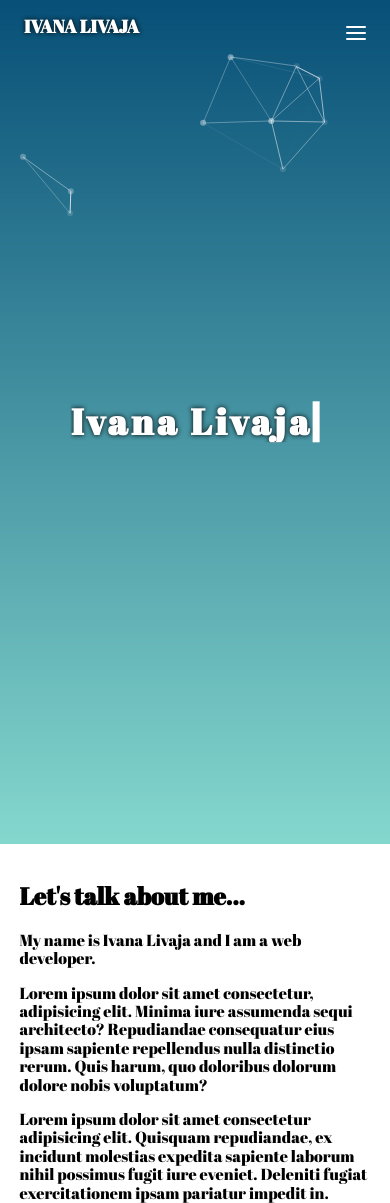
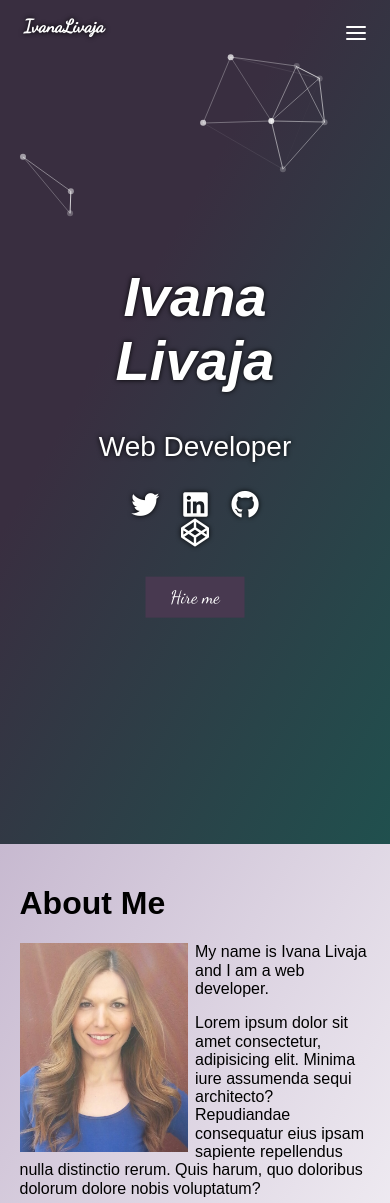
Before and after one commit to Ivilili/portfolio, a plain HTML site: page index.html in a window 390 px wide. Shown: the top 1203 px of the page. Drawn offline with nearby package versions, Linux system fonts and the light colour scheme; a web font is replaced by a local one.

Commit message:
more styling, added profile pic

```diff
--- a/index.html
+++ b/index.html
@@ -4,7 +4,9 @@
     <meta charset="UTF-8">
     <meta name="viewport" content="width=device-width, initial-scale=1.0">
     <meta http-equiv="X-UA-Compatible" content="ie=edge">
-    <link href="https://fonts.googleapis.com/css?family=Abril+Fatface" rel="stylesheet">
+    <link href="https://fonts.googleapis.com/css?family=Dancing+Script" rel="stylesheet">
+    <link href="https://fonts.googleapis.com/css?family=Cantarell" rel="stylesheet">
+    <link rel="stylesheet" href="https://use.fontawesome.com/releases/v5.6.3/css/all.css" integrity="sha384-UHRtZLI+pbxtHCWp1t77Bi1L4ZtiqrqD80Kn4Z8NTSRyMA2Fd33n5dQ8lWUE00s/" crossorigin="anonymous">
     <link rel="stylesheet" href="normalize.css">
     <link rel="stylesheet" href="style.css">
     <title>My Portfolio</title>
@@ -22,7 +24,7 @@
                 <i></i>
             </label>
             <div class="logo">
-                <a href="#">IVANA LIVAJA</a>
+                <a href="#">IvanaLivaja</a>
             </div>
             <div class="nav-wrapper">
             <ul>
@@ -33,27 +35,61 @@
             </ul>
             </div>
         </nav>
+        <div class="title-text">
         <h1 class="title">Ivana Livaja</h1>
-       <p></p>
+        <p> Web Developer</p>
+
+         <div class="icons">
+                 <a href="https://twitter.com" id="profile-link" target="_blank">
+                    <i class="fab fa-twitter fa-2x"></i>
+                </a>
+                <a href="https://linkedin.com" id="profile-link" target="_blank">
+                    <i class="fab fa-linkedin fa-2x"></i>
+                </a>
+                 <a href="https://github.io" id="profile-link" target="_blank">
+                    <i class="fab fa-github fa-2x"></i>
+                </a>
+                 <a href="https://codepen.io" id="profile-link" target="_blank">
+                    <i class="fab fa-codepen fa-2x"></i>
+                </a>
+          </div>
+          <button>Hire me</button>
+          </div>
     </section>
 
     <section class="section static text">
-        <h2>Let's talk about me...</h2>
+        <h1>About Me</h1>
+        <img src="profileimg.jpg" alt="profile" class="image">
     <p>My name is Ivana Livaja and I am a web developer.</p>
     <p>Lorem ipsum dolor sit amet consectetur, adipisicing elit. Minima iure assumenda sequi architecto? Repudiandae consequatur eius ipsam sapiente repellendus nulla distinctio rerum. Quis harum, quo doloribus dolorum dolore nobis voluptatum?</p>
     <p>Lorem ipsum dolor sit amet consectetur adipisicing elit. Quisquam repudiandae, ex incidunt molestias expedita sapiente laborum nihil possimus fugit iure eveniet. Deleniti fugiat exercitationem ipsam pariatur impedit in. Modi, cumque?</p>
+    <h1>What I work with</h1>
+
+    <p>Lorem ipsum dolor sit, amet consectetur adipisicing elit. Quam architecto cupiditate voluptatem adipisci consequuntur ipsam atque voluptas ullam fugiat voluptatibus, maxime eveniet incidunt hic voluptatum repudiandae modi? Sed, debitis qui?</p>
+
+    <div class="icons">
+        <a href="" id="profile-link" target="_blank">
+           <i class="fab fa-html5 fa-4x"></i>
+       </a>
+       <a href="" id="profile-link" target="_blank">
+        <i class="fab fa-css3 fa-4x"></i>
+       </a>
+        <a href="" id="profile-link" target="_blank">
+            <i class="fab fa-js fa-4x"></i>
+       </a>
+        <a href="" id="profile-link" target="_blank">
+            <i class="fab fa-react fa-4x"></i>
+       </a>
+       <a href="" id="profile-link" target="_blank">
+        <i class="fab fa-github fa-4x"></i>
+   </a>
+   <a href="" id="profile-link" target="_blank">
+    <i class="fab fa-node fa-4x"></i>
+</a>
+ </div>
     </section>
 
     <section class="section parallax bg2">
-        <h1>What I work with</h1>
-
-        <p>Lorem ipsum dolor sit, amet consectetur adipisicing elit. Quam architecto cupiditate voluptatem adipisci consequuntur ipsam atque voluptas ullam fugiat voluptatibus, maxime eveniet incidunt hic voluptatum repudiandae modi? Sed, debitis qui?</p>
-        <p>Lorem, ipsum dolor sit amet consectetur adipisicing elit. Similique odio sit nulla dignissimos voluptatibus doloremque, deleniti sint aperiam omnis itaque velit quasi, veniam corporis tempore accusamus, possimus illo repellat laudantium.</p>
-        <p>Lorem ipsum dolor sit, amet consectetur adipisicing elit. Quam architecto cupiditate voluptatem adipisci consequuntur ipsam atque voluptas ullam fugiat voluptatibus, maxime eveniet incidunt hic voluptatum repudiandae modi? Sed, debitis qui?</p>
-        <p>Lorem, ipsum dolor sit amet consectetur adipisicing elit. Similique odio sit nulla dignissimos voluptatibus doloremque, deleniti sint aperiam omnis itaque velit quasi, veniam corporis tempore accusamus, possimus illo repellat laudantium.</p>
-
-    </section>
-    <section class="section static text">
         <h1>What I work on...</h1>
         <h2>PROJECTS</h2>
         <h3>View My Work</h3>
@@ -63,10 +99,10 @@
                     <img src="https://s3-us-west-2.amazonaws.com/i.cdpn.io/2256382.mGbgzo.small.9dae7800-c4fa-4f01-9783-26f90a1d02d4.png" alt="Random Quote Machine">
                 </a>
                 <a href="#" class="btn-light">
-                        <i class="fa fa-eye"></i>Random Quote Machine
+                    <i class="fa fa-eye"></i> Random Quote Machine
                 </a>
                 <a href="#" class="btn-dark">
-                        <i class="fa fa-codepen"></i>CodePen
+                    <i class="fab fa-codepen"></i> CodePen
                 </a>
             </div>
             <div class="project-tile">
@@ -74,10 +110,10 @@
                     <img src="https://s3-us-west-2.amazonaws.com/i.cdpn.io/2256382.dqqJdG.small.35c383f5-3f70-4c34-8802-296e440f8a9b.png" alt="Tribute Page">
                 </a>
                 <a href="#" class="btn-light">
-                        <i class="fa fa-eye"></i>Tribute Page
+                    <i class="fa fa-eye"></i> Tribute Page
                 </a>
                 <a href="#" class="btn-dark">
-                        <i class="fa fa-codepen"></i>CodePen
+                    <i class="fab fa-codepen"></i> CodePen
                 </a>
             </div>
             <div class="project-tile">
@@ -85,10 +121,10 @@
                     <img src="https://s3-us-west-2.amazonaws.com/i.cdpn.io/2256382.gdywOe.small.3f3afc77-f53b-4c63-a45f-2e6e8df43a5b.png" alt="Product Landing Page">
                 </a>
                 <a href="#" class="btn-light">
-                        <i class="fa fa-eye"></i>Landing Page
+                    <i class="fa fa-eye"></i> Landing Page
                 </a>
                 <a href="#" class="btn-dark">
-                        <i class="fa fa-codepen"></i>CodePen
+                    <i class="fab fa-codepen"></i> CodePen
                 </a>
             </div>
             <div class="project-tile">
@@ -96,15 +132,17 @@
                     <img src="https://s3-us-west-2.amazonaws.com/i.cdpn.io/2256382.QVqwdq.small.dd885688-ea61-4e1a-8115-bd2c8cfd7978.png" alt="Technical Documentation Page">
                 </a>
                 <a href="#" class="btn-light">
-                        <i class="fa fa-eye"></i>Technical Documentation
+                    <i class="fa fa-eye"></i> Technical Documentation
                 </a>
                 <a href="#" class="btn-dark">
-                        <i class="fa fa-codepen"></i>CodePen
+                    <i class="fab fa-codepen"></i> CodePen
                 </a>
             </div>
         </div>
+
+
     </section>
-    <section class="section parallax bg2">
+    <section class="section static text">
         <h1>Lets keep in touch</h1>
         <h2>CONTACT</h2>
         <h3 class="sm-heading">
@@ -125,6 +163,7 @@
 
     </section>
 
+
 </main>
 <footer id="main-footer">
         Copyright &copy; 2018
--- a/main.js
+++ b/main.js
@@ -7,11 +7,11 @@ particlesJS('particles-js', {
 			value: '#fff'
 		},
 		opacity: {
-			value: 0.5,
+			value: 0.9,
 			random: true,
 			anim: {
 				enable: false,
-				speed: 1
+				speed: 4
 			}
 		},
 		size: {
--- a/style.css
+++ b/style.css
@@ -5,14 +5,11 @@ html,
 body {
 	margin: 0;
 	padding: 0;
-	font-family: 'Abril Fatface', cursive;
+	font-family: 'Cantarell', sans-serif;
 }
 
 .parallax1 {
-	background-image: url('bg6.jpg');
-	/*background-color: #ff3cac;
-	background-image: linear-gradient(350deg, #ff3cac 0%, #784ba0 50%, #2b86c5 100%); */
-
+	background-image: linear-gradient(300deg, #20504e 0, #392e40 65%);
 	min-height: 100vh;
 	width: 100%;
 	background-attachment: fixed;
@@ -25,41 +22,53 @@ body {
 	overflow: hidden;
 }
 .title {
+	font-style: italic;
+	font-weight: bold;
+	font-size: 2em;
+}
+
+.title-text {
+	font-size: 28px;
 	text-align: center;
 	position: absolute;
 	top: 50%;
 	left: 50%;
 	transform: translate(-50%, -50%);
-	font-size: 36px;
-	font-weight: bold;
-	overflow: hidden; /* Ensures the content is not revealed until the animation */
-	border-right: .20em solid #000000; /* The typwriter cursor */
-	white-space: nowrap; /* Keeps the content on a single line */
-	margin: 0 auto; /* Gives that scrolling effect as the typing happens */
-	letter-spacing: .10em; /* Adjust as needed */
-	animation: typing 4s steps(40, end), blink-caret .75s step-end infinite;
+	color: white;
+}
+.title-text button {
+	border: none;
+	outline: 0;
+	display: inline-block;
+	font-family: 'Dancing Script', cursive;
+	font-size: 18px;
+	padding: 10px 25px;
+	color: #fff;
+	background-color: #483950;
+	text-align: center;
+	cursor: pointer;
+	margin-top: 30px;
+}
+.title-text button:hover {
+	background-color: #27605d;
+	box-shadow: 4px 4px 10px 2px rgba(0, 0, 0, 0.8);
+	transition: all 0.4s ease-out;
+}
+.icons {
+	font-size: 18px;
+	text-align: center;
+	margin-top: 15px;
+}
+.icons a {
+	padding: 10px;
 }
 
-/* The typing effect */
-@keyframes typing {
-	from {
-		width: 0;
-	}
-	to {
-		width: 100%;
-	}
+.icons a:hover {
+	color: #392e40;
+	transition: all 0.5s ease-out;
+	font-size: 18px;
 }
 
-/* The typewriter cursor effect */
-@keyframes blink-caret {
-	from,
-	to {
-		border-color: transparent;
-	}
-	50% {
-		border-color: #ffffff;
-	}
-}
 nav {
 	padding: 8px;
 }
@@ -68,6 +77,7 @@ nav {
 	padding: 8px;
 	margin-left: 16px;
 	margin-top: 8px;
+	font-family: 'Dancing Script', cursive;
 }
 .logo a {
 	color: #fff;
@@ -100,13 +110,20 @@ nav ul li a {
 	font-weight: 600;
 }
 .static {
-	background-color: #fff;
+	background-image: linear-gradient(120deg, #c7b9d0 0, #ffffff 100%);
+	background-color: #d2c7d9;
 	color: #000000;
 	overflow: hidden;
 	padding: 5%;
 }
+.image {
+	width: 25%;
+	height: 25%;
+	float: left;
+	padding-right: 10%;
+}
 .parallax {
-	background-image: url('eXpresso.jpg');
+	background-image: linear-gradient(300deg, #20504e 0, #392e40 65%);
 	position: relative;
 	color: #fff;
 	text-shadow: 0 0 5px #000;
@@ -166,7 +183,7 @@ a {
 }
 .btn-dark:hover,
 .btn-light:hover {
-	background: #2b7a78;
+	background: #20504e;
 	color: #fff;
 }
 
@@ -174,7 +191,7 @@ a {
 	text-align: center;
 	padding: 1rem;
 	height: 60px;
-	background-color: #23415a;
+	background-color: #20504e;
 	color: #fff;
 }
 
@@ -189,7 +206,7 @@ a {
 		width: 100%;
 		height: 100%;
 		z-index: -1;
-		background: #000;
+		background: #20504e;
 		opacity: 0;
 		transition: all 0.2s ease;
 	}
@@ -291,7 +308,26 @@ a {
 	.hidden {
 		display: none;
 	}
+	.image {
+		width: 40%;
+		height: 40%;
+		float: left;
+		padding-right: 2%;
+	}
 }
 .hidden {
 	display: none;
 }
+@media screen and (max-width: 600px) {
+	.image {
+		width: 50%;
+		height: 50%;
+		float: left;
+		padding-right: 2%;
+	}
+	.icons {
+		font-size: 14px;
+		text-align: center;
+		margin-top: 15px;
+	}
+}
```
Also changed, not shown: bg6.jpg (deleted), eXpresso.jpg (deleted), profileimg.jpg (added). Lines whose indentation alone changed are shown as unchanged.
